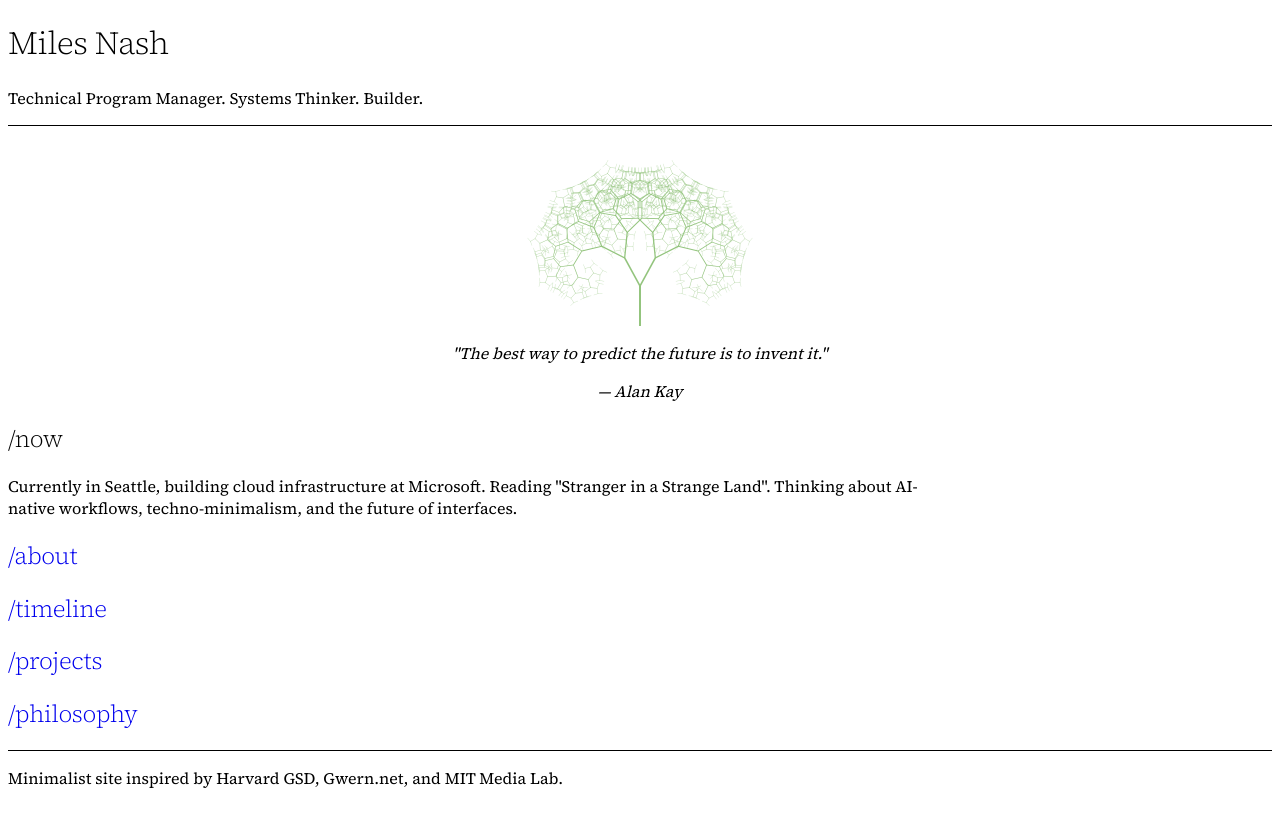
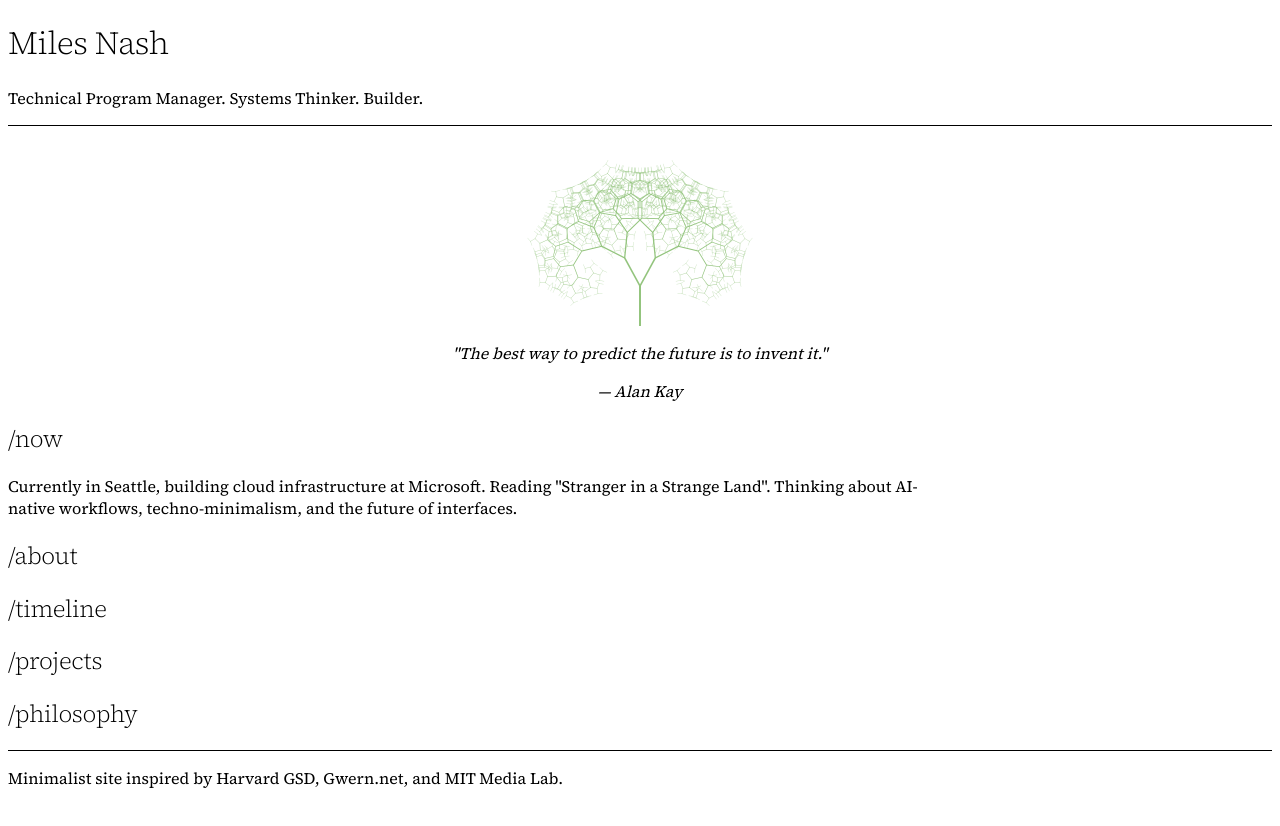
Before and after one commit to miles-nash/miles, a Next.js app: page / in a window 1280 px wide. Shown: the top 826 px of the page. Built offline with nearby package versions, Linux system fonts and the light colour scheme.

Commit message:
Fix link styling: remove blue/purple browser defaults and make headers lightweight

```diff
--- a/src/app/globals.css
+++ b/src/app/globals.css
@@ -24,6 +24,30 @@
   h1, h2, h3, h4, h5, h6 {
     font-weight: 300;
     letter-spacing: -0.02em;
+  }
+
+  /* Reset all link styles globally */
+  a {
+    color: inherit;
+    text-decoration: none;
+  }
+
+  a:visited {
+    color: inherit;
+  }
+
+  a:hover {
+    color: inherit;
+    text-decoration: none;
+  }
+
+  a:active {
+    color: inherit;
+  }
+
+  a:focus {
+    color: inherit;
+    outline: none;
   }
 }
 
--- a/src/app/page.tsx
+++ b/src/app/page.tsx
@@ -3,7 +3,7 @@ import FractalTree from '@/components/FractalTree';
 
 export default function Home() {
   return (
-    <main className="min-h-screen bg-white text-black font-serif p-6 md:p-16">
+    <main className="min-h-screen bg-white text-black font-sans p-6 md:p-16">
       <div className="max-w-3xl mx-auto space-y-12">
         <header className="border-b pb-6">
           <h1 className="text-4xl md:text-6xl font-light leading-tight">
@@ -28,33 +28,33 @@ export default function Home() {
         </div>
 
         <section className="space-y-4">
-          <h2 className="text-3xl font-semibold tracking-tight">/now</h2>
+          <h2 className="text-3xl font-light tracking-tight text-black">/now</h2>
           <p className="w-3/4 font-mono text-base leading-relaxed">
             Currently in Seattle, building cloud infrastructure at Microsoft. Reading "Stranger in a Strange Land". Thinking about AI-native workflows, techno-minimalism, and the future of interfaces.
           </p>
         </section>
 
         <section className="space-y-4">
-          <Link href="/about" className="block no-underline text-black">
-            <h2 className="text-3xl font-semibold tracking-tight">/about</h2>
+          <Link href="/about" className="block no-underline text-black hover:no-underline">
+            <h2 className="text-3xl font-light tracking-tight text-black hover:text-black">/about</h2>
           </Link>
         </section>
 
         <section className="space-y-4">
-          <Link href="/timeline" className="block no-underline text-black">
-            <h2 className="text-3xl font-semibold tracking-tight">/timeline</h2>
+          <Link href="/timeline" className="block no-underline text-black hover:no-underline">
+            <h2 className="text-3xl font-light tracking-tight text-black hover:text-black">/timeline</h2>
           </Link>
         </section>
 
         <section className="space-y-4">
-          <Link href="/projects" className="block no-underline text-black">
-            <h2 className="text-3xl font-semibold tracking-tight">/projects</h2>
+          <Link href="/projects" className="block no-underline text-black hover:no-underline">
+            <h2 className="text-3xl font-light tracking-tight text-black hover:text-black">/projects</h2>
           </Link>
         </section>
 
         <section className="space-y-4">
-          <Link href="/philosophy" className="block no-underline text-black">
-            <h2 className="text-3xl font-semibold tracking-tight">/philosophy</h2>
+          <Link href="/philosophy" className="block no-underline text-black hover:no-underline">
+            <h2 className="text-3xl font-light tracking-tight text-black hover:text-black">/philosophy</h2>
           </Link>
         </section>
 
```
